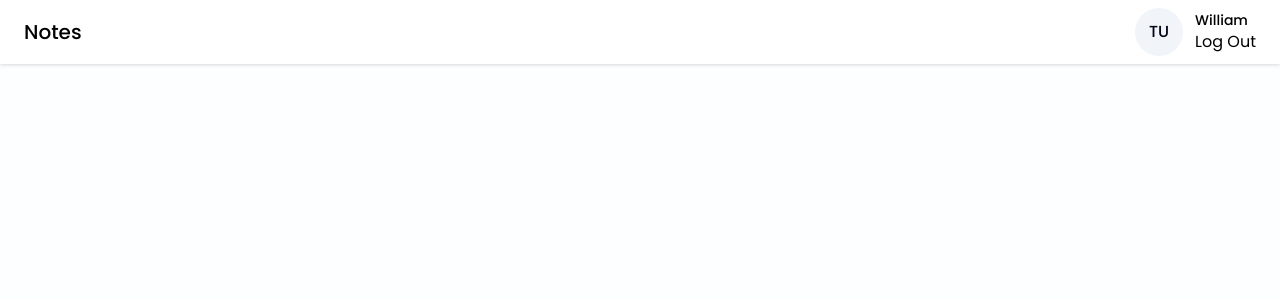
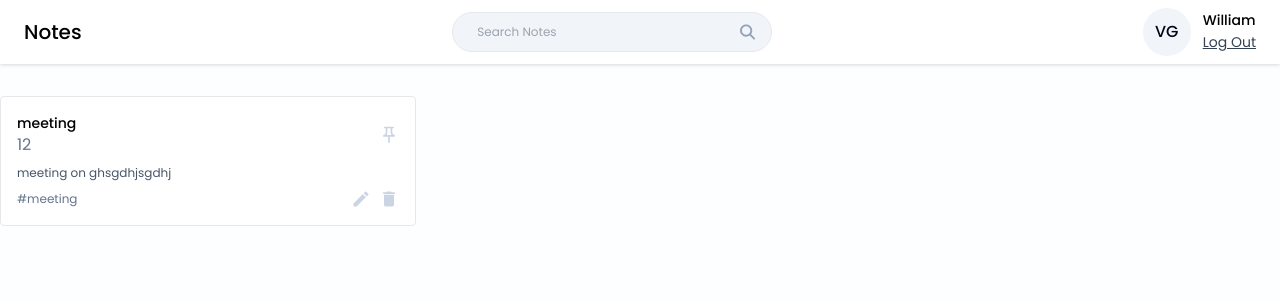
Before and after one commit to vinayagangadhar02/Notes-Maker, a React (Vite) app in the folder frontend/notes-app/: page /dashboard in a window 1280 px wide. Shown: the top 300 px of the page. Built offline with nearby package versions, Linux system fonts and the light colour scheme.

Commit message:
Note-card added

```diff
--- /dev/null
+++ b/frontend/notes-app/src/components/Cards/NoteCard.jsx
@@ -0,0 +1,27 @@
+import React from 'react'
+import {MdOutlinePushPin} from 'react-icons/md'
+import {MdCreate,MdDelete} from "react-icons/md"
+
+const NoteCard = ({title,date,content,tags,isPinned,onEdit,onDelete,onPinNote}) => {
+  return (
+    <div className='border rounded p-4 bg-white hover:shadow-xl transition-all ease-in-out'>
+        <div className='flex items-center justify-between'>
+            <div>
+                <h6 className="text-sm font-medium">{title}</h6>
+                <span className='text=xs text-slate-500'>{date}</span>
+            </div>
+            <MdOutlinePushPin className={`icon-btn ${isPinned}?'text-primary:'text-slate-300'}`} onClick={onPinNote}/>
+        </div>
+        <p className='text-xs text-slate-600 mt-2'>{content?.slice(0,60)}</p>
+        <div className="flex items-center justify-between mt-2">
+            <div className='text-xs text-slate-500'>{tags}</div>
+            <div className='flex items-center gap-2'>
+                <MdCreate className='icon-btn hover:text-green-600' onClick={onEdit}/>
+                <MdDelete  className='icon-btn hover:text-red-500' onClick={onDelete}/>
+            </div>
+        </div>
+    </div>
+  )
+}
+
+export default NoteCard
--- a/frontend/notes-app/src/components/Cards/ProfileInfo.jsx
+++ b/frontend/notes-app/src/components/Cards/ProfileInfo.jsx
@@ -1,12 +1,13 @@
 import React from 'react'
+import {getInitials} from "../../utils/helper"
 
 const ProfileInfo = ({onLogout}) => {
   return (
   <div className="flex items-center gap-3">
-    <div className='w-12 h-12 flex items-center justify-center rounded-full text-slate-950 font-medium bg-slate-100'>TU</div>
+    <div className='w-12 h-12 flex items-center justify-center rounded-full text-slate-950 font-medium bg-slate-100'>{getInitials("Vinaya gNAGDAHR")}</div>
     <div>
         <p className='text-sm font-medium'>William</p>
-        <button className='' onClick={onLogout}>Log Out</button>
+        <button className='text-sm text-slate-700 underline' onClick={onLogout}>Log Out</button>
         </div>
     </div>
   )
--- a/frontend/notes-app/src/components/Navbar/Navbar.jsx
+++ b/frontend/notes-app/src/components/Navbar/Navbar.jsx
@@ -1,13 +1,37 @@
 import React from 'react'
 import ProfileInfo from '../Cards/ProfileInfo'
-function navbar() {
+import { useNavigate } from 'react-router-dom'
+import SearchBar from '../SearchBar/SearchBar'
+import { useState } from 'react'
+const Navbar=()=> {
+
+const navigate=useNavigate();
+const [searchQuery,setSearchQuery]=useState("");
+const onLogout=()=>{
+  navigate("/login");
+}
+
+const handleSearch=()=>{
+
+}
+const onClearSearch=()=>{
+  setSearchQuery("")
+  }
+
+
   return (
     <div className='bg-white flex items-center justify-between px-6 py-2 drop-shadow'>
       <h2 className='text-xl font-medium text-black py-2'>Notes</h2>
-      <ProfileInfo />
+      <SearchBar value={searchQuery}
+       onChange={({target})=>{
+        setSearchQuery(target.value)}}
+        handleSearch={{handleSearch}}
+        onClearSearch={onClearSearch}
+        />
+      <ProfileInfo OnLogout={onLogout} />
     </div>
 
   )
 }
 
-export default navbar
+export default Navbar
--- /dev/null
+++ b/frontend/notes-app/src/components/SearchBar/SearchBar.jsx
@@ -0,0 +1,26 @@
+import React from 'react'
+import {FaMagnifyingGlass} from "react-icons/fa6";
+import {IoMdClose} from "react-icons/io"
+
+
+const SearchBar = ({value,onChange,handleSearch,onClearSearch}) => {
+
+
+  return (
+    <div className='w-80 flex items-center px-4 border rounded-[500px] bg-slate-100'>
+
+        <input
+        type="text"
+        placeholder='Search Notes'
+        value={value}
+        className='w-full pl-2  text-xs bg-transparent py-[11px] outline-none'
+        onChange={onChange}
+        />
+        {value && <IoMdClose className='cursor-pointer text-slate-400 hover:text-black mr-3' onClick={onClearSearch} />}
+
+       <FaMagnifyingGlass className="cursor-pointer text-slate-400 hover:text-black" onClick={handleSearch}></FaMagnifyingGlass>
+    </div>
+  )
+}
+
+export default SearchBar
--- a/frontend/notes-app/src/index.css
+++ b/frontend/notes-app/src/index.css
@@ -23,4 +23,7 @@
     @apply w-full text-sm bg-primary text-white p-2 rounded my-1 hover:bg-blue-600;
   }
 
+  .icon-btn{
+    @apply text-xl text-slate-300 cursor-pointer hover:text-primary
+  }
 }
--- a/frontend/notes-app/src/pages/Home/Home.jsx
+++ b/frontend/notes-app/src/pages/Home/Home.jsx
@@ -1,9 +1,30 @@
 import React from 'react'
 import Navbar from "../../components/Navbar/Navbar";
+import NoteCard from "../../components/Cards/NoteCard"
 const Home = () => {
   return (
     <>
     <Navbar />
+    <div className='container mx-auto '>
+      <div className="grid grid-cols-3 gap-4 mt-8">
+      <NoteCard title="meeting"
+      date="12"
+      content="meeting on ghsgdhjsgdhj"
+      tags="#meeting"
+      isPinned={true}
+      onEdit={()=>{
+
+      }}
+      onDelete={()=>{
+
+      }}
+      onPinNote={()=>{
+
+      }}
+      />
+      </div>
+    </div>
+
    </>
   )
 }
--- a/frontend/notes-app/src/pages/SignUp/SignUp.jsx
+++ b/frontend/notes-app/src/pages/SignUp/SignUp.jsx
@@ -5,7 +5,7 @@
 import { validateEmail } from "../../utils/helper";
 
 const SignUp = () => {
-  const [name,setName]=useState("")
+   const [name,setName]=useState("")
   const [email, setEmail] = useState("");
   const [password, setPassword] = useState("");
   const [error, setError] = useState(null);
--- a/frontend/notes-app/src/utils/helper.js
+++ b/frontend/notes-app/src/utils/helper.js
@@ -2,3 +2,11 @@
     const regex=/^[^\s@]+@[^\s@]+\.[^s@]+$/;
     return regex.test(email);
 }
+
+export const getInitials=(name)=>{
+    if(!name)
+        return ""
+ const words=name.split(" ");
+ let initials=words[0][0]+words[1][0];
+ return initials.toUpperCase();
+}
```
Also changed, not shown: 1 other file (tests, documents, lock files or other folders).
